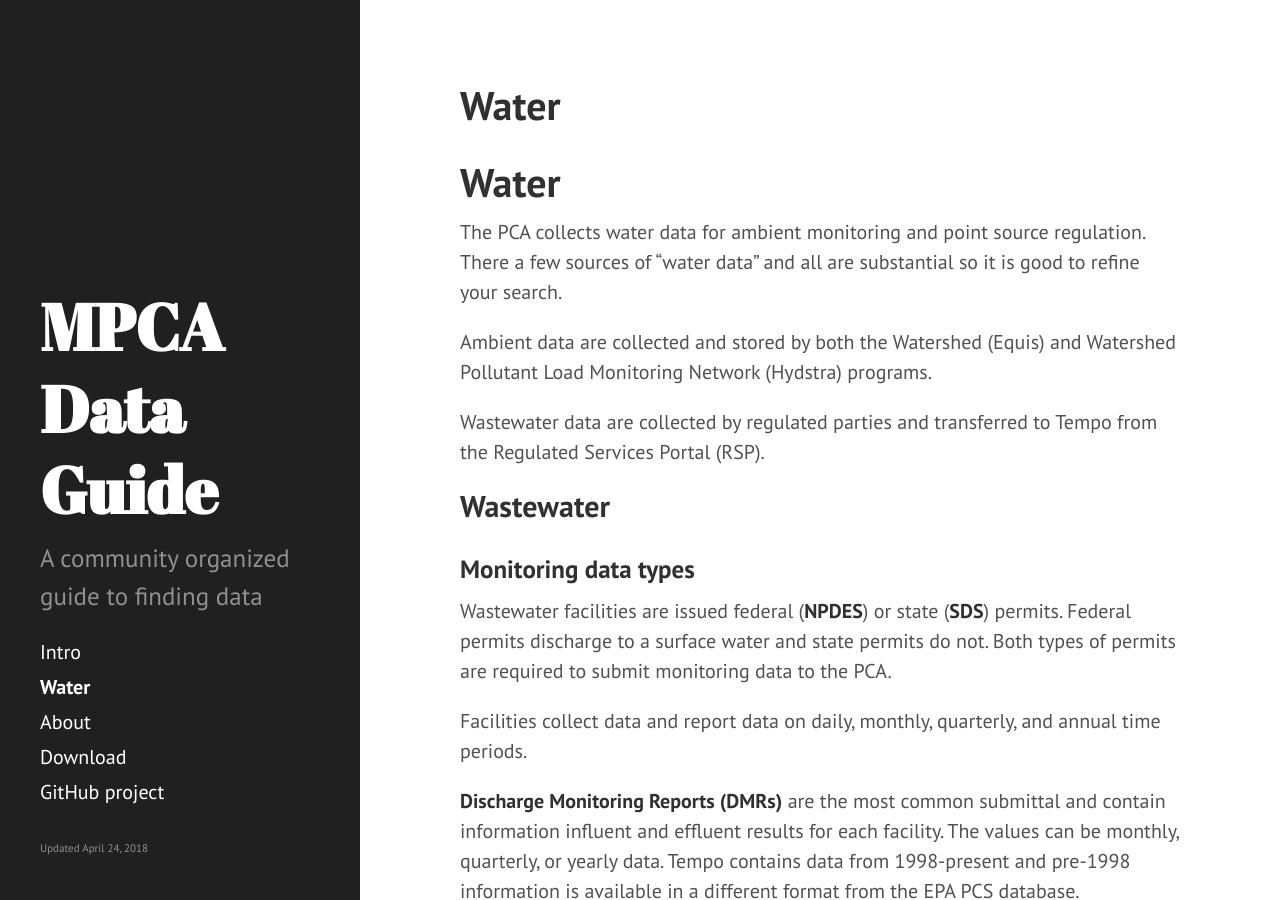
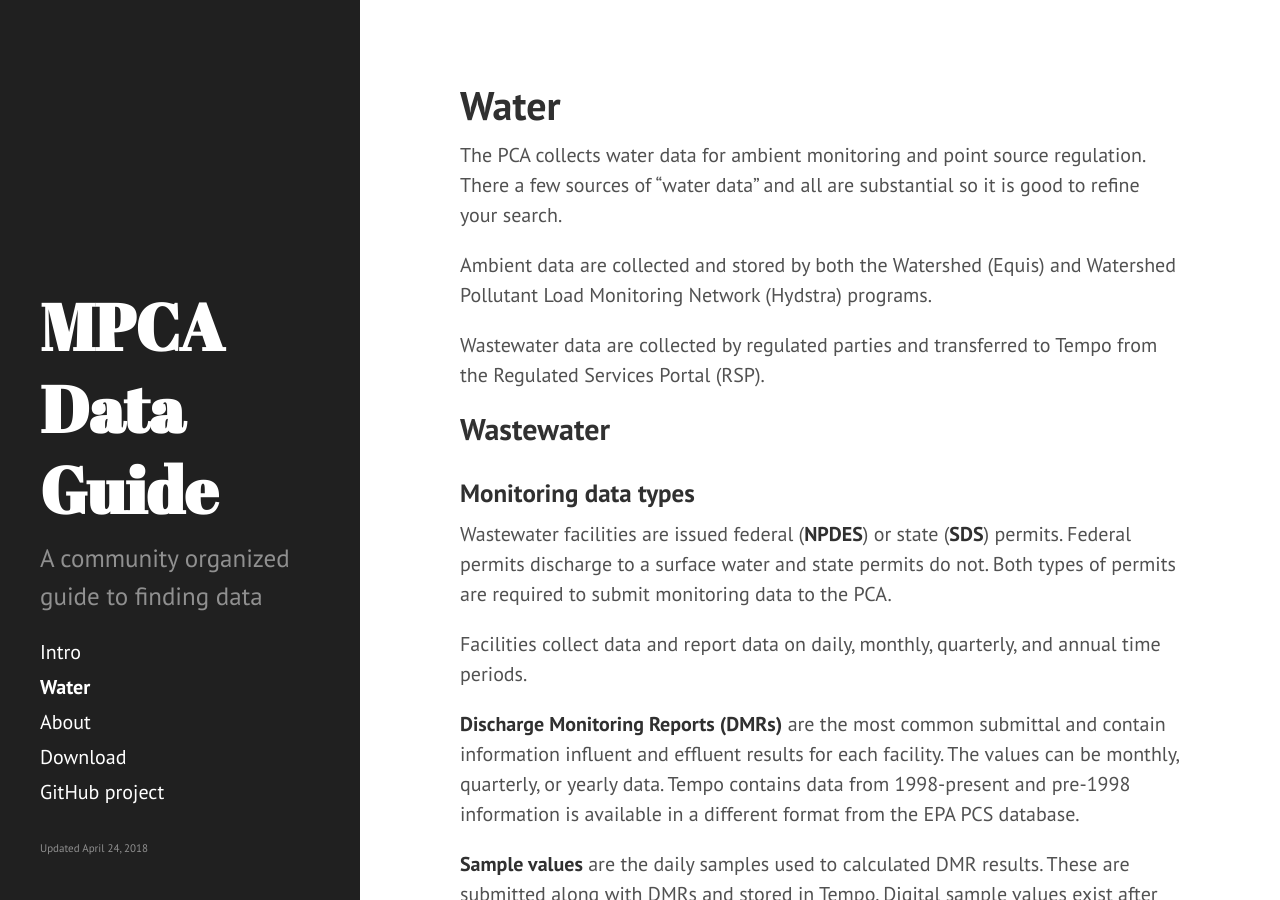
Before and after one commit to kmellick/Data-Guide, a Jekyll site: the page built from pages/01-water.md, in a window 1280 px wide and 900 px high. Built offline with Jekyll 4.4.1, drawn with Linux system fonts in a browser that asks for light colours.

Commit message:
Update 01-water.md

```diff
--- a/pages/01-water.md
+++ b/pages/01-water.md
@@ -2,8 +2,6 @@
 layout: page
 title: Water
 ---
-
-# Water
 
 The PCA collects water data for ambient monitoring and point source regulation.  There a few sources of "water data" and all are substantial so it is good to refine your search.
 
```
